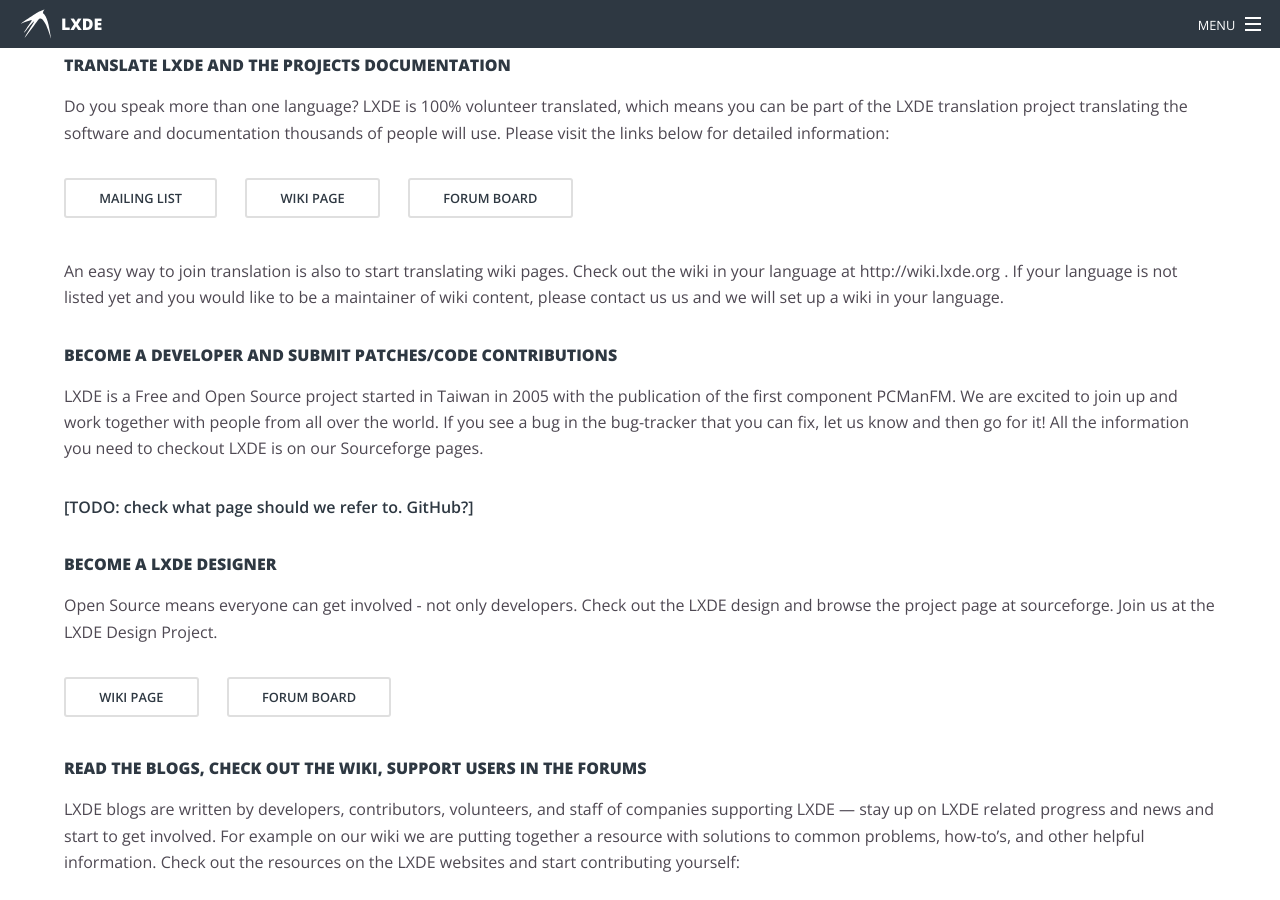
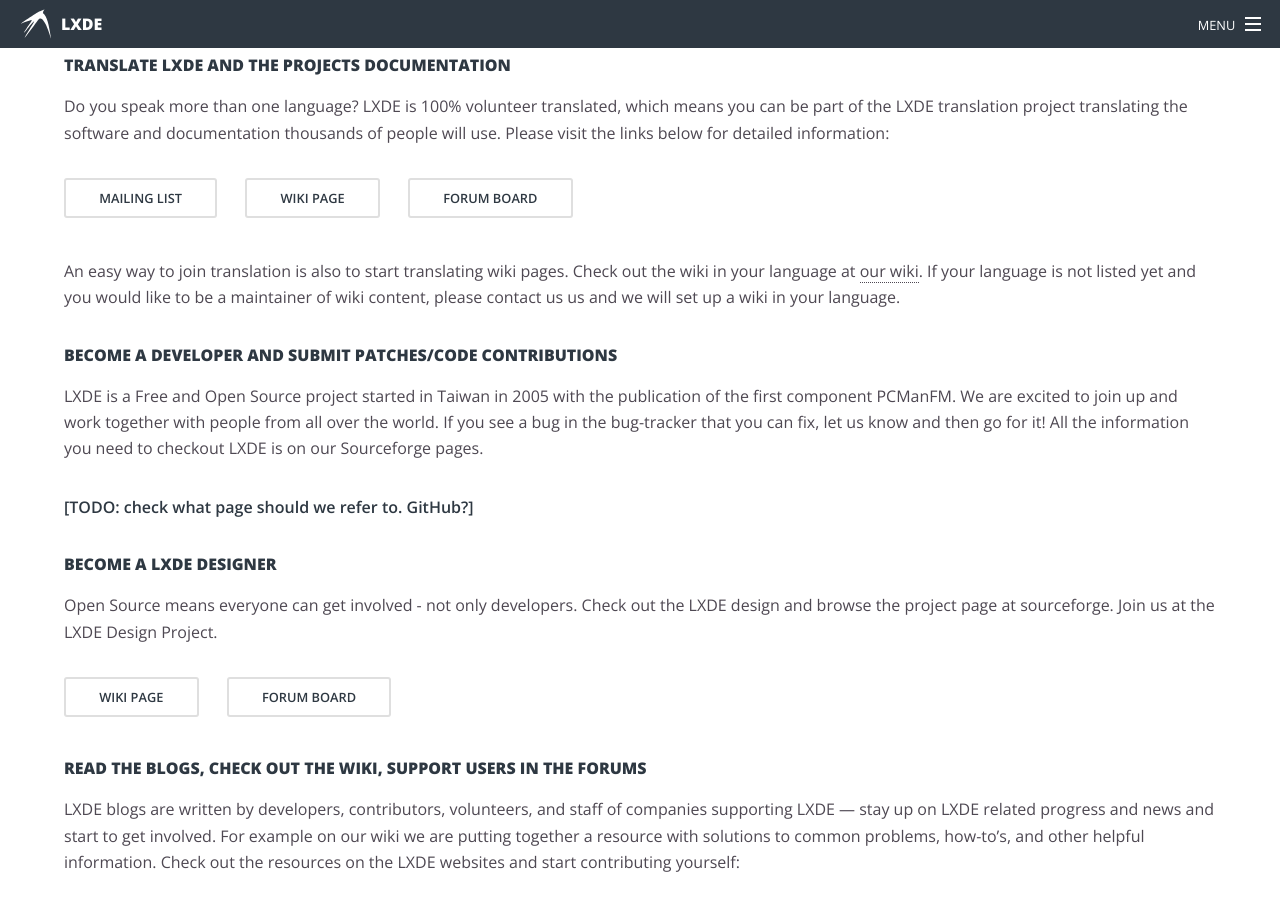
Before and after one commit to lxde/lxde.github.io, a Jekyll site: the page built from join.md, in a window 1280 px wide and 900 px high, scrolled down 961 px. Built offline with Jekyll 4.4.1, drawn with Linux system fonts in a browser that asks for light colours.

Commit message:
fix: add missing link

```diff
--- a/join.md
+++ b/join.md
@@ -47,9 +47,9 @@
 </ul>
 
 An easy way to join translation is also to start translating wiki pages. Check
-out the wiki in your language at http://wiki.lxde.org . If your language is not
-listed yet and you would like to be a maintainer of wiki content, please
-contact us us and we will set up a wiki in your language.
+out the wiki in your language at [our wiki](https://wiki.lxde.org). If your
+language is not listed yet and you would like to be a maintainer of wiki
+content, please contact us us and we will set up a wiki in your language.
 
 #### Become a Developer and Submit Patches/Code Contributions
 
```
